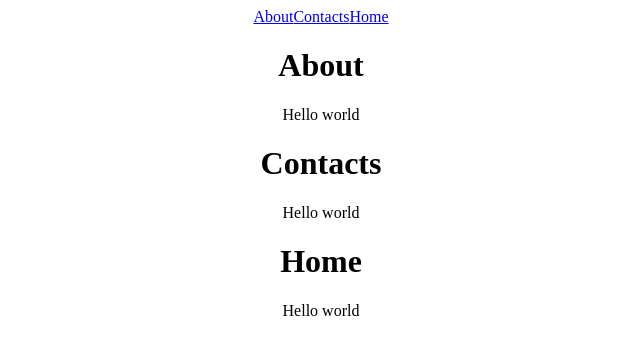
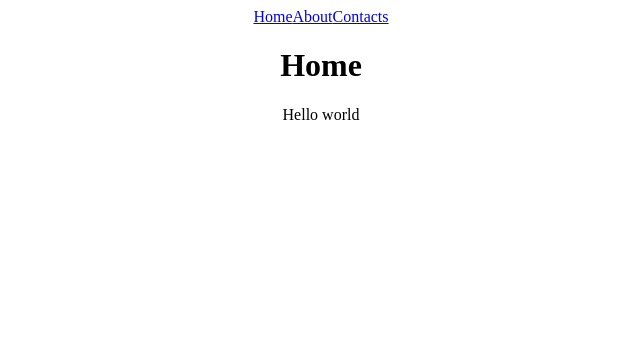
Before and after one commit to Aimarall/router-example, a React (Create React App) app: page / in a window 1280 px wide. Shown: the top 354 px of the page, without its empty margins (319-959 px from the left). Built offline with nearby package versions, Linux system fonts and the light colour scheme.

Commit message:
changed router

```diff
--- a/src/App.js
+++ b/src/App.js
@@ -1,7 +1,8 @@
+import { Route } from 'react-router';
 import './App.css';
+import Home from "./components/Home/Home";
 import About from "./components/About/About";
 import Contacts from "./components/Contacts/Contacts";
-import Home from "./components/Home/Home";
 
 
 
@@ -9,13 +10,15 @@ import Home from "./components/Home/Home";
 function App() {
   return (
     <div className="App">
-      <a href="/" >About</a>
+      <a href="/" >Home</a>
+      <a href="/about" >About</a>
       <a href="/contacts" >Contacts</a>
-      <a href="/home" >Home</a>
 
-      <About />
-      <Contacts />
-      <Home />
+
+      <Route path="/" component={Home} />
+      <Route path="/about" component={About} />
+      <Route path="/contacts" component={Contacts} />
+
     </div>
   );
 }
```
